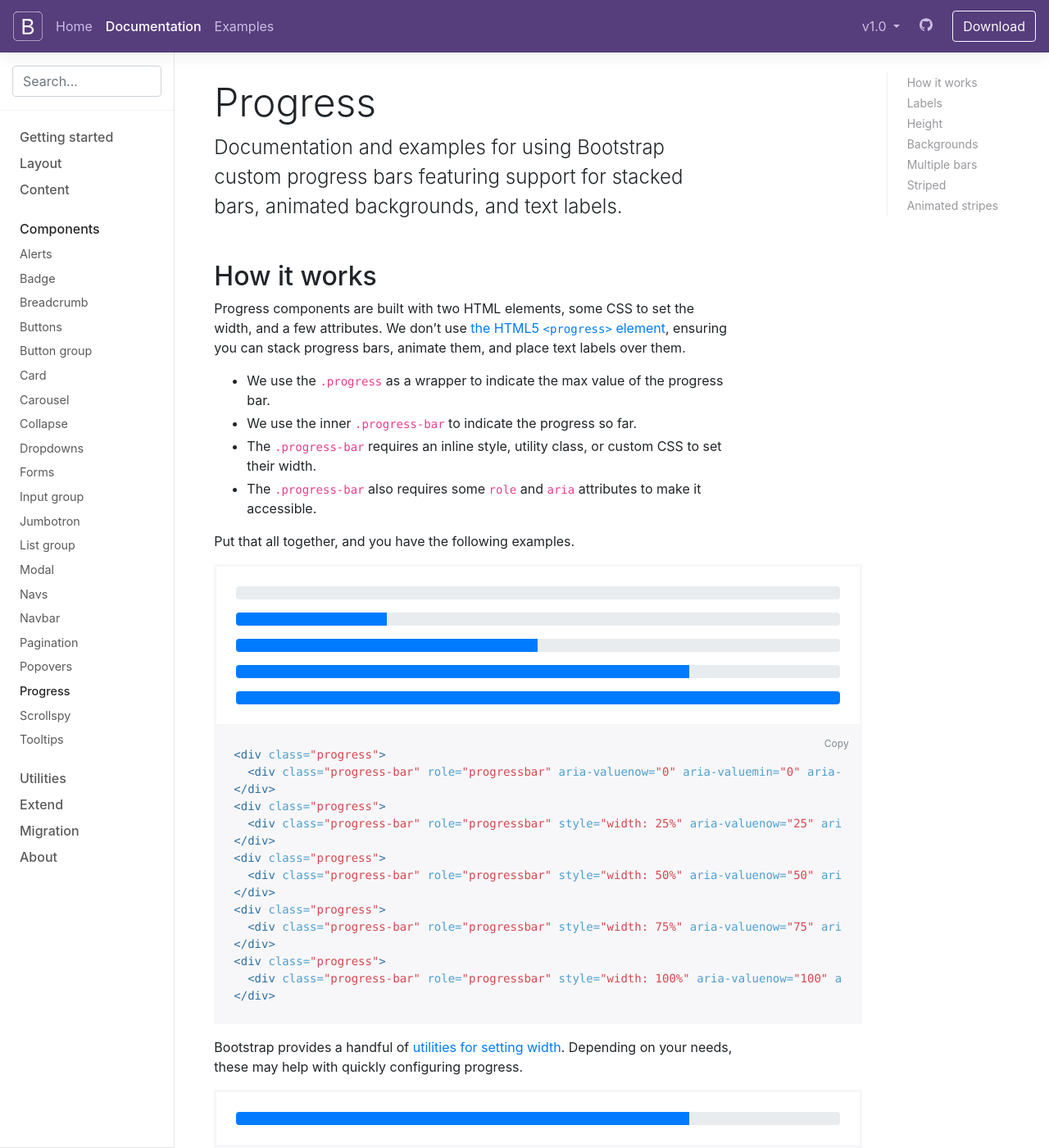
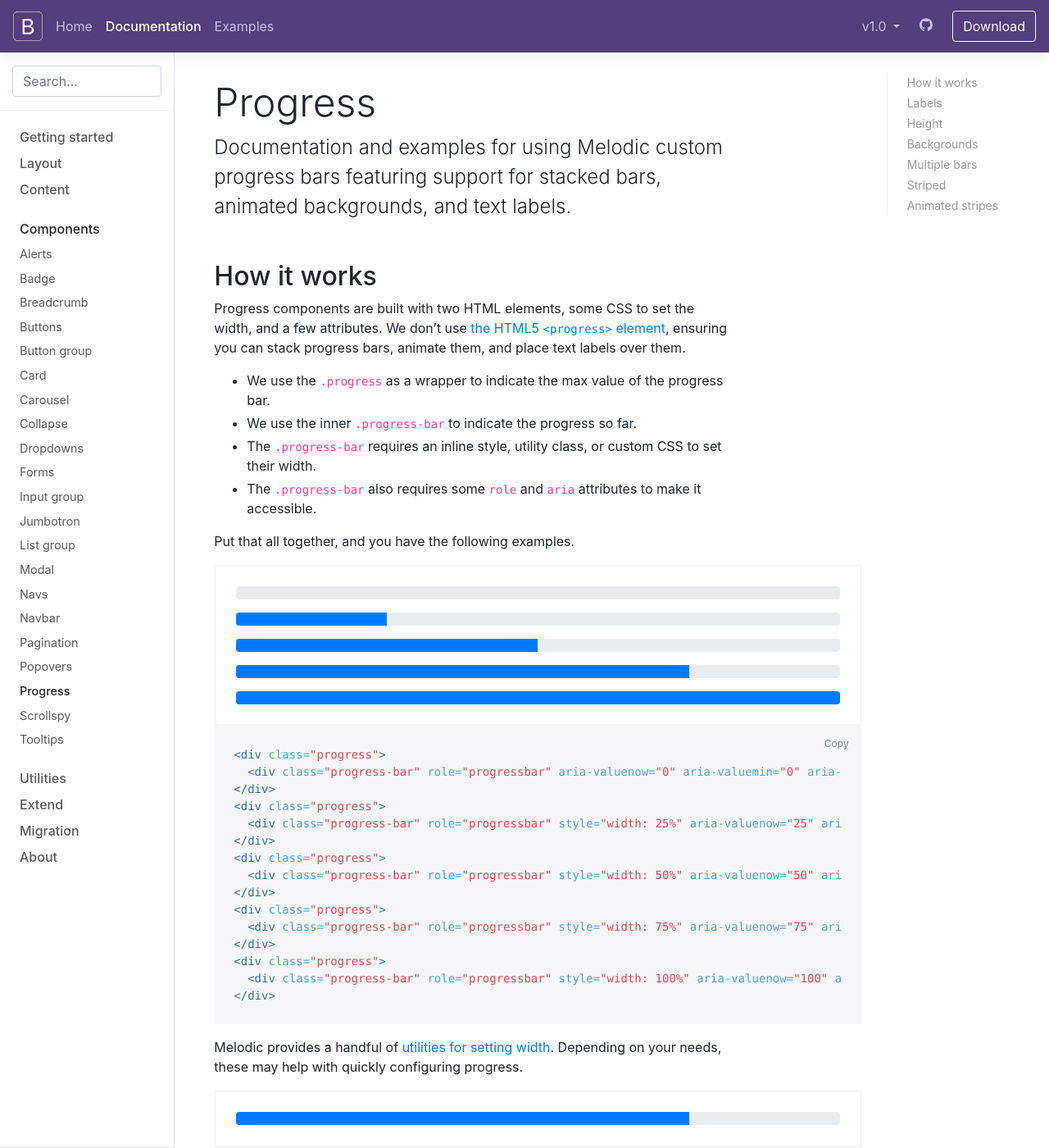
Before and after one commit to arielkirkwood/melodic-web, a Jekyll site: the page built from docs/4.0/components/progress.md, in a window 1280 px wide and 1400 px high. Shown: the whole window at 82% size. Built offline with Jekyll 4.4.1, drawn with Linux system fonts in a browser that asks for light colours; nearby versions of some CDN libraries; comment, search, counter and statistics services are not loaded; the table of contents is made by our own code.

Commit message:
Update Components/Progress page

```diff
--- a/docs/4.0/components/progress.md
+++ b/docs/4.0/components/progress.md
@@ -1,7 +1,7 @@
 ---
 layout: docs
 title: Progress
-description: Documentation and examples for using Bootstrap custom progress bars featuring support for stacked bars, animated backgrounds, and text labels.
+description: Documentation and examples for using Melodic custom progress bars featuring support for stacked bars, animated backgrounds, and text labels.
 group: components
 toc: true
 ---
@@ -35,7 +35,7 @@
 </div>
 {% endexample %}
 
-Bootstrap provides a handful of [utilities for setting width]({{ site.baseurl }}/docs/{{ site.docs_version }}/utilities/sizing/). Depending on your needs, these may help with quickly configuring progress.
+Melodic provides a handful of [utilities for setting width]({{ site.baseurl }}/docs/{{ site.docs_version }}/utilities/sizing/). Depending on your needs, these may help with quickly configuring progress.
 
 {% example html %}
 <div class="progress">
```
